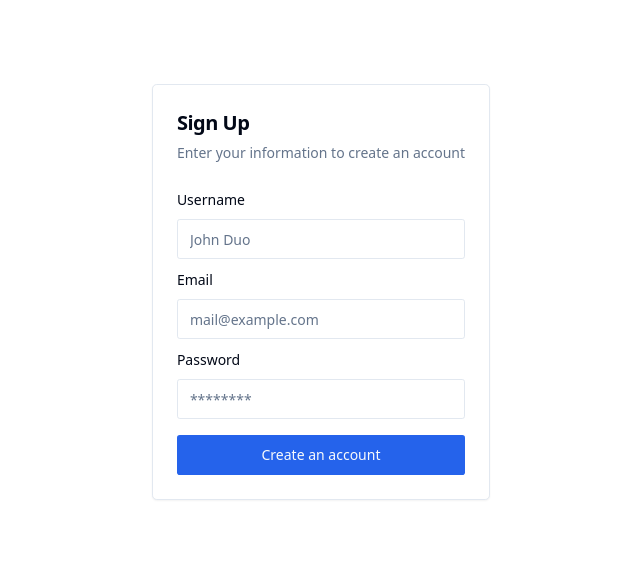
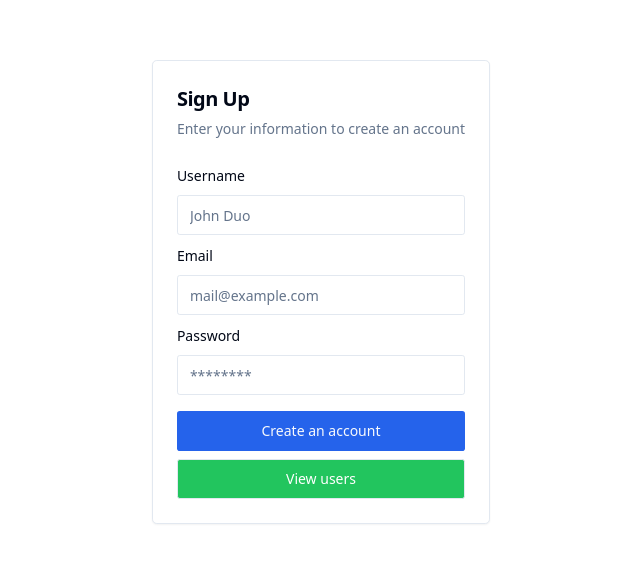
Before and after one commit to Harsh-Decoded/Assignment-Frontend, a React (Vite) app: page /signup in a window 1280 px wide. Shown: the part 108-670 px from the top of the page, without its empty margins (319-959 px from the left). Built offline with nearby package versions, Linux system fonts and the light colour scheme.

Commit message:
Navigations added

```diff
--- a/src/components/Dashboard.jsx
+++ b/src/components/Dashboard.jsx
@@ -5,6 +5,8 @@ import { Table, TableHeader, TableRow, TableHead, TableBody, TableCell } from "@
 import { setUsers } from "@/store/usersSlice"
 import { useAxios } from "@/Middleware"
 import { toast } from "react-toastify"
+import { Link } from "react-router-dom/dist"
+import { buttonVariants } from "./ui/button"
 
 export default function Dashboard() {
     const [search, setSearch] = useState("")
@@ -31,7 +33,7 @@ export default function Dashboard() {
     return (
         <main className="flex flex-col mt-20 mx-10 border p-4">
             <div className="space-y-4">
-                <div className="flex items-center gap-2">
+                <div className="flex items-center justify-between gap-2">
                     <Input
                         type="search"
                         placeholder="Search by username..."
@@ -39,6 +41,7 @@ export default function Dashboard() {
                         onChange={(e) => setSearch(e.target.value)}
                         className="w-full max-w-md"
                     />
+                    <Link className={buttonVariants({ variant: "default" })} to="/signup"> Add User </Link>
                 </div>
                 <div className="overflow-auto border rounded-lg">
                     <Table>
--- a/src/components/Signup.jsx
+++ b/src/components/Signup.jsx
@@ -1,4 +1,4 @@
-import { Button } from "@/components/ui/button"
+import { Button, buttonVariants } from "@/components/ui/button"
 import {
   Card,
   CardContent,
@@ -23,6 +23,7 @@ import { Loader2 } from "lucide-react"
 import { toast } from "react-toastify"
 import { useState } from "react"
 import { useAxios } from "@/Middleware"
+import { Link } from "react-router-dom"
 
 const formSchema = z.object({
   userName : z.string()
@@ -117,6 +118,9 @@ export default function SignUpForm() {
                 { isLoading && <Loader2 className="mr-2 h-4 w-4 animate-spin" /> }
                 Create an account
               </Button>
+              <Link to="/" className={`${buttonVariants({ variant: "outline" })} block bg-green-500 text-white w-full mt-2`}>
+                View users
+              </Link>
             </CardContent>
           </Card>
         </form>
```
